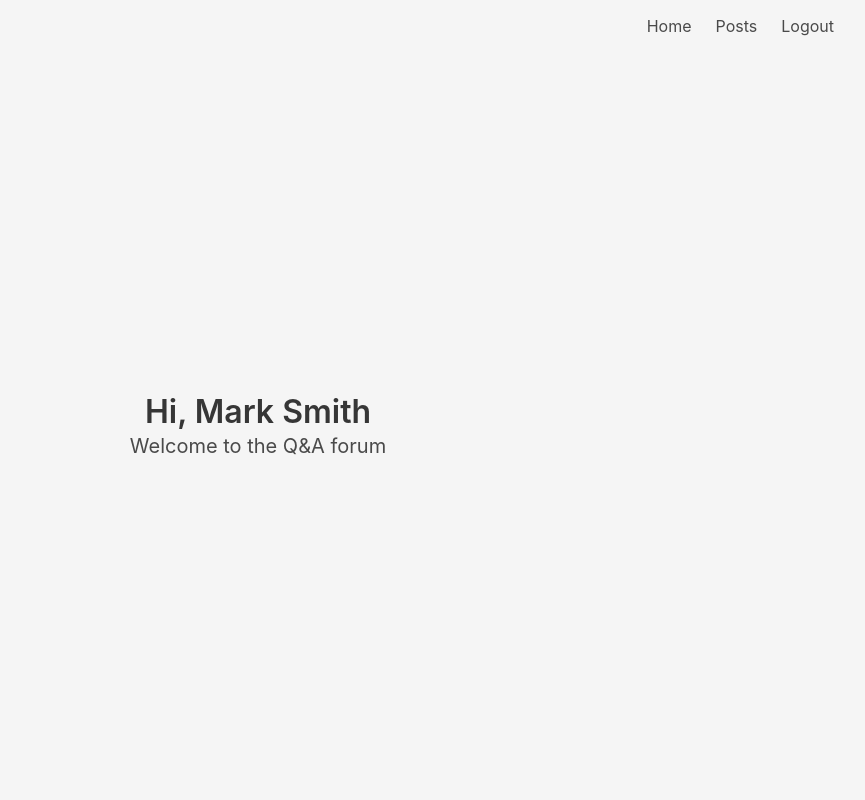
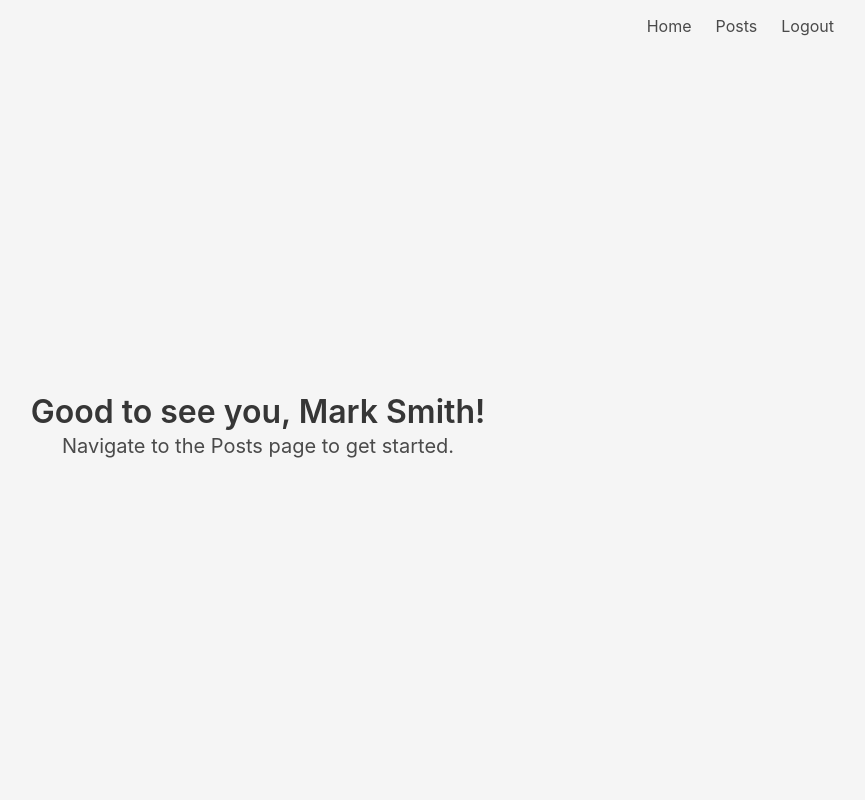
Before and after one commit to psizemo1/3155Project, a Flask app: page / in a window 1280 px wide. Shown: the whole page, without its empty margins (382-1247 px from the left). Run offline with Flask 2, Linux system fonts and the light colour scheme; a user stored in the database is signed in; some libraries are stand-ins or nearby versions.

Commit message:
Small text/landing page updates

```diff
--- a/src/qa/templates/base.html
+++ b/src/qa/templates/base.html
@@ -5,7 +5,7 @@
     <meta charset="utf-8">
     <meta http-equiv="X-UA-Compatible" content="IE=edge">
     <meta name="viewport" content="width=device-width, initial-scale=1">
-    <title>Q&A Forum</title>
+    <title>Ask&Answer - Ask your questions and have them answered!</title>
     <link rel="stylesheet" href="https://cdn.jsdelivr.net/npm/bulma@0.9.3/css/bulma.min.css">
 </head>
 
--- a/src/qa/templates/index.html
+++ b/src/qa/templates/index.html
@@ -4,12 +4,16 @@
     {% include 'components/messages.html' %}
     <h1 class="title">
         {% if current_user.is_authenticated %}
-              Hi, {{ current_user.name }}
+              Good to see you, {{ current_user.name }}!
         {% else %}
-              Hi, please register or sign in
+              Welcome to Ask&Answer!
         {% endif %}
     </h1>
     <h2 class="subtitle">
-        Welcome to the Q&A forum
+        {% if current_user.is_authenticated %}
+            Navigate to the Posts page to get started.
+        {% else %}
+            Please login or sign up to get started.
+        {% endif %}
     </h2>
 {% endblock %}
--- a/src/qa/templates/posts.html
+++ b/src/qa/templates/posts.html
@@ -1,7 +1,7 @@
 {% extends "base.html" %}
 {% block content %}
     <div class="column is-8 is-offset-2">
-        <h3 class="title">Welcome to Ask&Answer!</h3>
+        <h3 class="title">Ask&Answer</h3>
         <div class="box">
             <h1 class="title is-4 has-text-left">Create New Post</h1>
             {% include 'components/messages.html' %}
```
